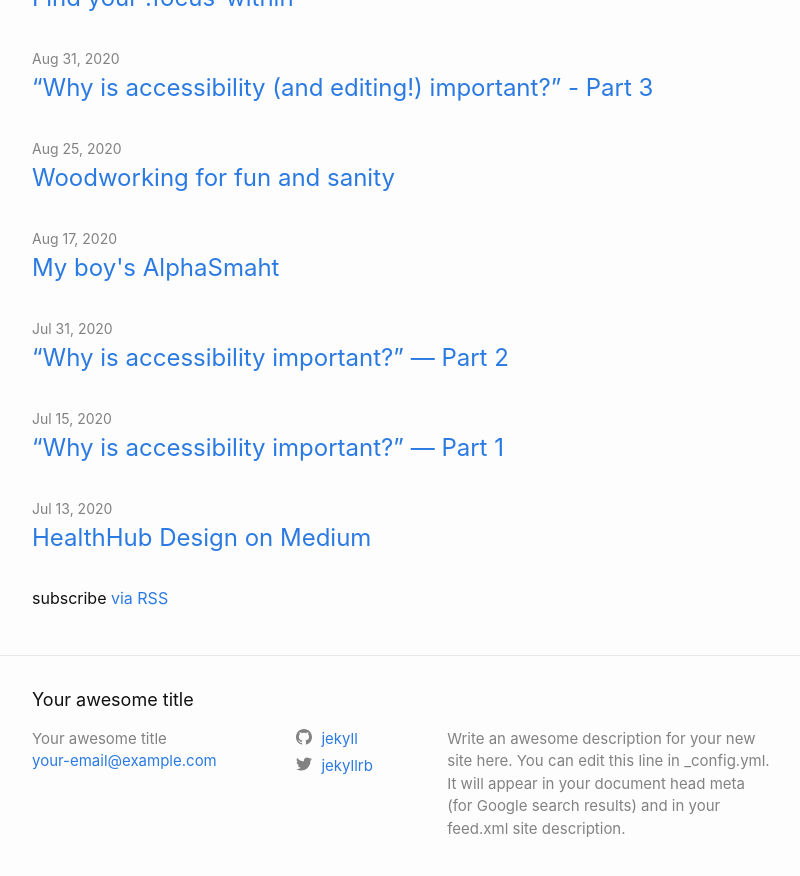
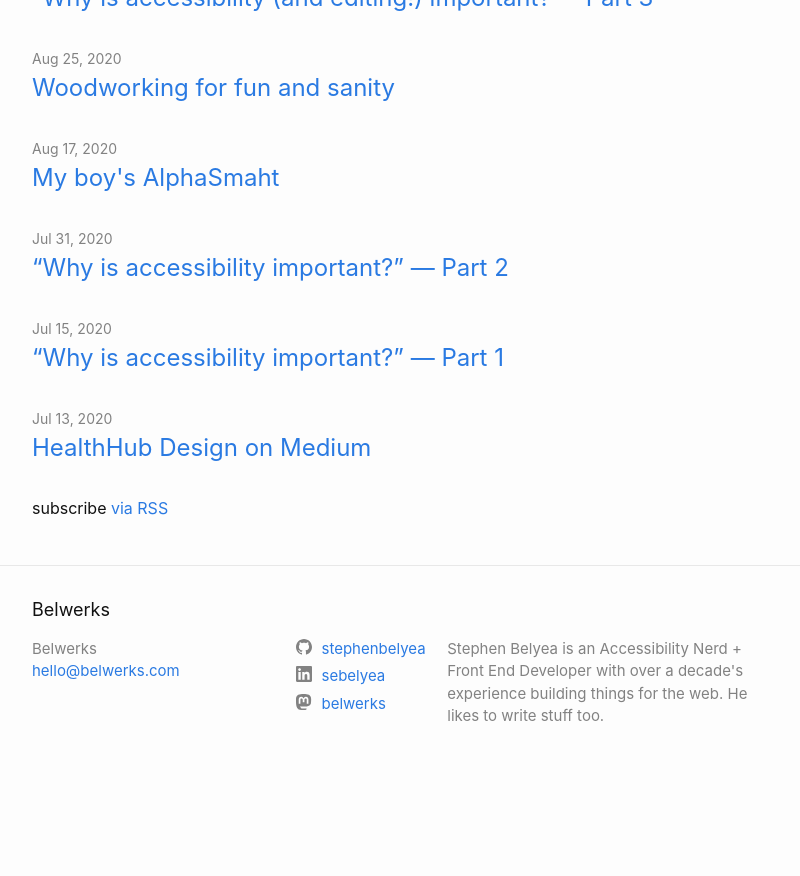
Before and after one commit to stephenbelyea/belwerks-site-2023, a Jekyll site: the page built from index.markdown, in a window 1280 px wide and 900 px high, scrolled down 1093 px. Shown: the top 876 px of the window, without its empty margins (238-1038 px from the left). Built offline with Jekyll 4.4.1, drawn with Linux system fonts in a browser that asks for light colours; after the commit the page ends 1881 px from its top, so only the background shows below that; some of the changed text lies outside the part shown.

```diff
--- a/_config.yml
+++ b/_config.yml
@@ -18,16 +18,18 @@
 # You can create any custom variable you would like, and they will be accessible
 # in the templates via {{ site.myvariable }}.
 
-title: Your awesome title
-email: your-email@example.com
+title: Belwerks
+email: hello@belwerks.com
 description: >- # this means to ignore newlines until "baseurl:"
-  Write an awesome description for your new site here. You can edit this
-  line in _config.yml. It will appear in your document head meta (for
-  Google search results) and in your feed.xml site description.
+  Stephen Belyea is an Accessibility Nerd + Front End Developer with over a
+  decade's experience building things for the web. He likes to write stuff too.
 baseurl: "" # the subpath of your site, e.g. /blog
-url: "" # the base hostname & protocol for your site, e.g. http://example.com
-twitter_username: jekyllrb
-github_username:  jekyll
+url: "https://belwerks.com" # the base hostname & protocol for your site, e.g. http://example.com
+github_username:  stephenbelyea
+linkedin_username: sebelyea
+mastodon:
+- username: belwerks
+  instance: a11y.info
 
 # Build settings
 theme: minima
```
Also changed, not shown: _posts/2023-09-23-welcome-to-jekyll.markdown (deleted, +0 -28 lines).
